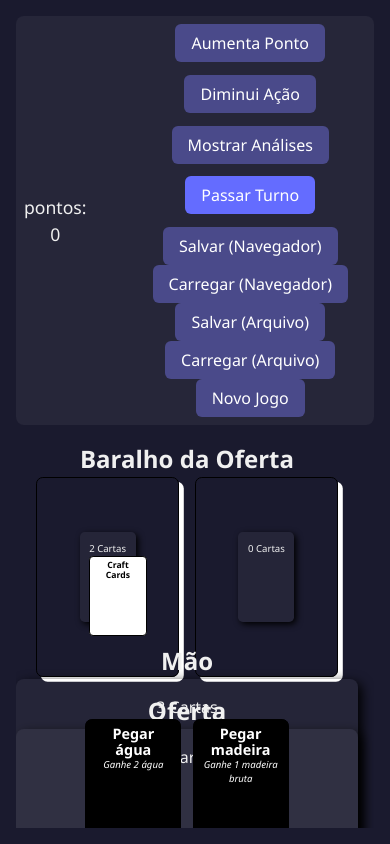
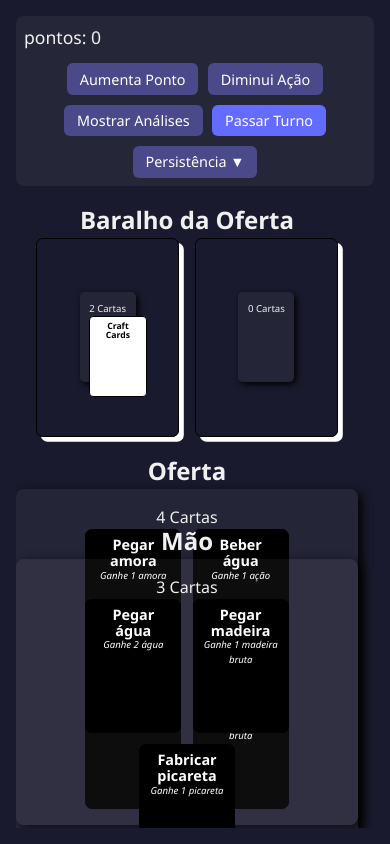
Before and after one commit to ufjf-gamelab/craft-cards, a React (Vite) app: page / in a window 390 px wide. Built offline with nearby package versions, Linux system fonts and the light colour scheme.

Commit message:
altera estilo

```diff
--- a/src/App.css
+++ b/src/App.css
@@ -236,6 +236,105 @@
   overflow-y: auto;
 }
 
+/* Estilos para o dropdown de persistência */
+.persistence-dropdown {
+  position: relative;
+  display: inline-block;
+}
+
+.dropdown-toggle {
+  display: flex;
+  align-items: center;
+  gap: 0.3rem;
+}
+
+.dropdown-menu {
+  position: absolute;
+  top: 100%;
+  right: 0;
+  background: #2a2a4a;
+  border: 1px solid #4a4a8a;
+  border-radius: 6px;
+  padding: 0.5rem;
+  z-index: 1000;
+  min-width: 200px;
+  box-shadow: 0 4px 12px rgba(0, 0, 0, 0.3);
+  margin-top: 0.3rem;
+}
+
+.dropdown-item {
+  display: block;
+  width: 100%;
+  padding: 0.6rem 1rem;
+  border: none;
+  background: transparent;
+  color: #f0f0f0;
+  text-align: left;
+  cursor: pointer;
+  border-radius: 4px;
+  font-size: 0.9rem;
+  transition: background 0.2s;
+}
+
+.dropdown-item:hover {
+  background: rgba(255, 255, 255, 0.1);
+}
+
+.dropdown-item.warning {
+  color: #ffa500;
+}
+
+.dropdown-item.warning:hover {
+  background: rgba(255, 165, 0, 0.1);
+}
+
+/* Ajustes para os controles do jogo */
+.game-controls {
+  display: flex;
+  gap: 0.8rem;
+  align-items: center;
+  flex-wrap: wrap;
+}
+
+/* Media queries para responsividade */
+@media (max-width: 1200px) {
+  .game-controls {
+    gap: 0.6rem;
+  }
+
+  .control-button {
+    padding: 0.4rem 0.8rem;
+    font-size: 0.9rem;
+  }
+}
+
+@media (max-width: 900px) {
+  .game-controls {
+    justify-content: flex-start;
+  }
+
+  .persistence-dropdown {
+    order: 1; /* Coloca o dropdown no final em telas menores */
+  }
+}
+
+@media (max-width: 768px) {
+  .game-header {
+    grid-template-columns: 1fr;
+    gap: 0.8rem;
+  }
+
+  .game-controls {
+    justify-content: center;
+  }
+
+  .dropdown-menu {
+    right: auto;
+    left: 0;
+    min-width: 180px;
+  }
+}
+
 /* Responsividade */
 @media (max-width: 1200px) {
   .top-row,
--- a/src/App.tsx
+++ b/src/App.tsx
@@ -23,6 +23,7 @@ import {
   loadGameFromFile,
 } from "./persistance.ts";
 import { GAME_INITIAL } from "./data/cartas.ts";
+import PersistenceDropdown from "./PersistanceDropdown.tsx";
 
 type AnalysisTab = "petriNet" | "graph" | "historico";
 
@@ -54,12 +55,12 @@ function App() {
     });
   }
 
-  // Funções existentes do localForage
+  // Funções do localForage
   const handleSaveGame = async () => {
     try {
       await saveGameState(game);
     } catch (error) {
-      // Error handling sem console.log
+      // Erro
     }
   };
 
@@ -79,11 +80,11 @@ function App() {
         });
       }
     } catch (error) {
-      // Error handling sem console.log
+      // Erro
     }
   };
 
-  // Novas funções para arquivo
+  // Novas funções para arquivo (DOWNLOAD)
   const handleSaveToFile = () => {
     saveGameToFile(game);
   };
@@ -113,7 +114,7 @@ function App() {
         });
       }
     } catch (error) {
-      // Error handling sem console.log
+      // Erro
     }
 
     // Limpa o input para permitir carregar o mesmo arquivo novamente
@@ -160,38 +161,16 @@ function App() {
           <button className="control-button primary" onClick={passarTurno}>
             Passar Turno
           </button>
-
-          {/* Grupo de persistência */}
-          <div className="persistence-controls">
-            <button className="control-button success" onClick={handleSaveGame}>
-              Salvar (Navegador)
-            </button>
-            <button className="control-button info" onClick={handleLoadGame}>
-              Carregar (Navegador)
-            </button>
-            <button
-              className="control-button success"
-              onClick={handleSaveToFile}
-            >
-              Salvar (Arquivo)
-            </button>
-            <button
-              className="control-button info"
-              onClick={handleLoadFromFile}
-            >
-              Carregar (Arquivo)
-            </button>
-            <button
-              className="control-button warning"
-              onClick={handleResetGame}
-            >
-              Novo Jogo
-            </button>
-          </div>
+          <PersistenceDropdown
+            onSaveGame={handleSaveGame}
+            onLoadGame={handleLoadGame}
+            onSaveToFile={handleSaveToFile}
+            onLoadFromFile={handleLoadFromFile}
+            onResetGame={handleResetGame}
+          />
         </div>
       </div>
 
-      {/* Input oculto para seleção de arquivo */}
       <input
         type="file"
         accept=".json"
--- /dev/null
+++ b/src/PersistanceDropdown.tsx
@@ -0,0 +1,57 @@
+import { useState } from "react";
+
+type PersistenceDropdownProps = {
+  onSaveGame: () => Promise<void> | void;
+  onLoadGame: () => Promise<void> | void;
+  onSaveToFile: () => void;
+  onLoadFromFile: () => void;
+  onResetGame: () => void;
+};
+
+function PersistenceDropdown({
+  onSaveGame,
+  onLoadGame,
+  onSaveToFile,
+  onLoadFromFile,
+  onResetGame
+}: PersistenceDropdownProps) {
+  const [isOpen, setIsOpen] = useState(false);
+
+  const handleLoadFromFile = () => {
+    setIsOpen(false);
+    onLoadFromFile();
+  };
+
+  return (
+    <div className="persistence-dropdown">
+      <button
+        className="control-button dropdown-toggle"
+        onClick={() => setIsOpen(!isOpen)}
+      >
+        Persistência ▼
+      </button>
+
+      {isOpen && (
+        <div className="dropdown-menu">
+          <button className="dropdown-item" onClick={onSaveGame}>
+            Salvar (Navegador)
+          </button>
+          <button className="dropdown-item" onClick={onLoadGame}>
+            Carregar (Navegador)
+          </button>
+          <button className="dropdown-item" onClick={onSaveToFile}>
+            Salvar (Arquivo)
+          </button>
+          <button className="dropdown-item" onClick={handleLoadFromFile}>
+            Carregar (Arquivo)
+          </button>
+          <button className="dropdown-item warning" onClick={onResetGame}>
+            Novo Jogo
+          </button>
+        </div>
+      )}
+    </div>
+  );
+}
+
+export default PersistenceDropdown;
```
